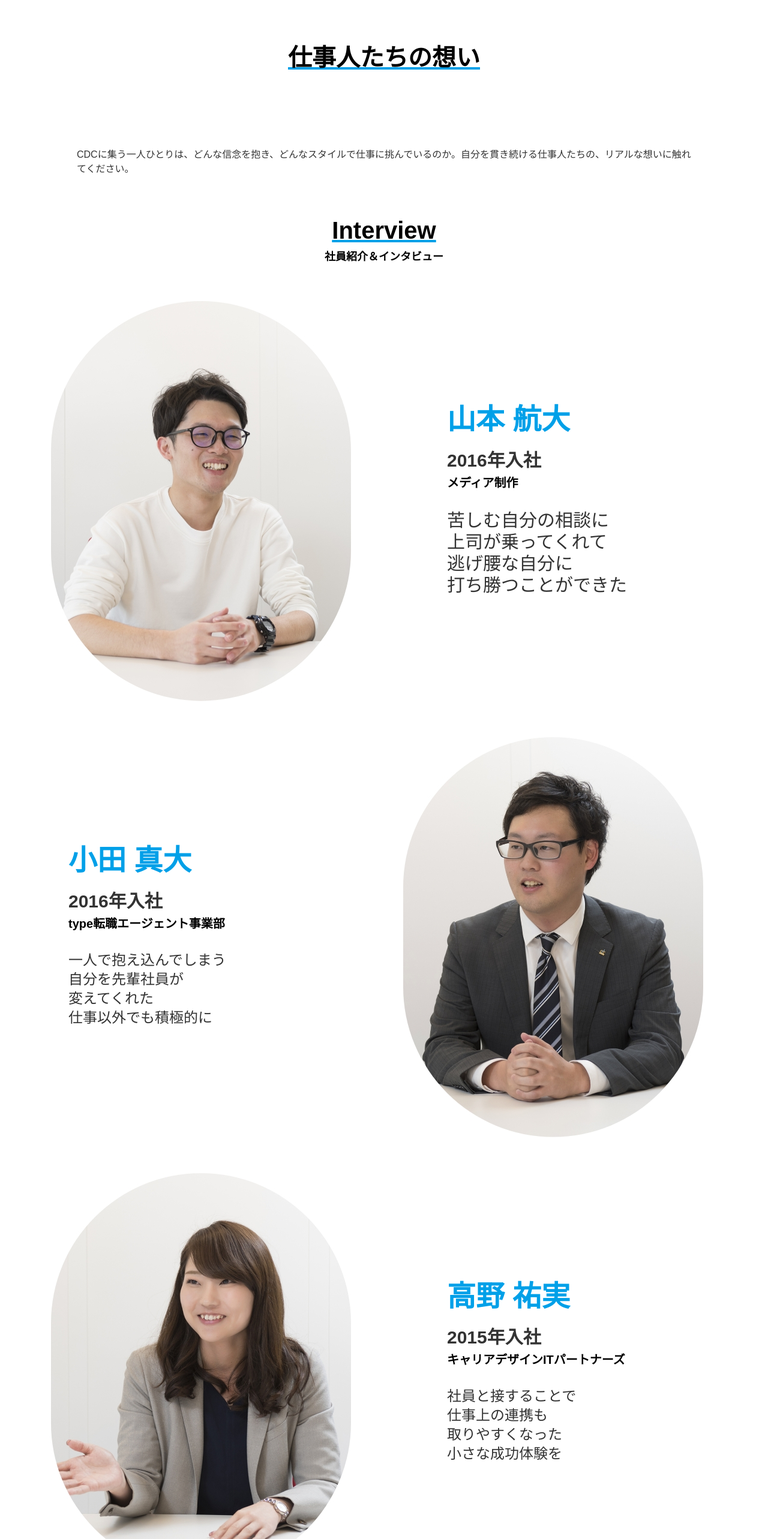
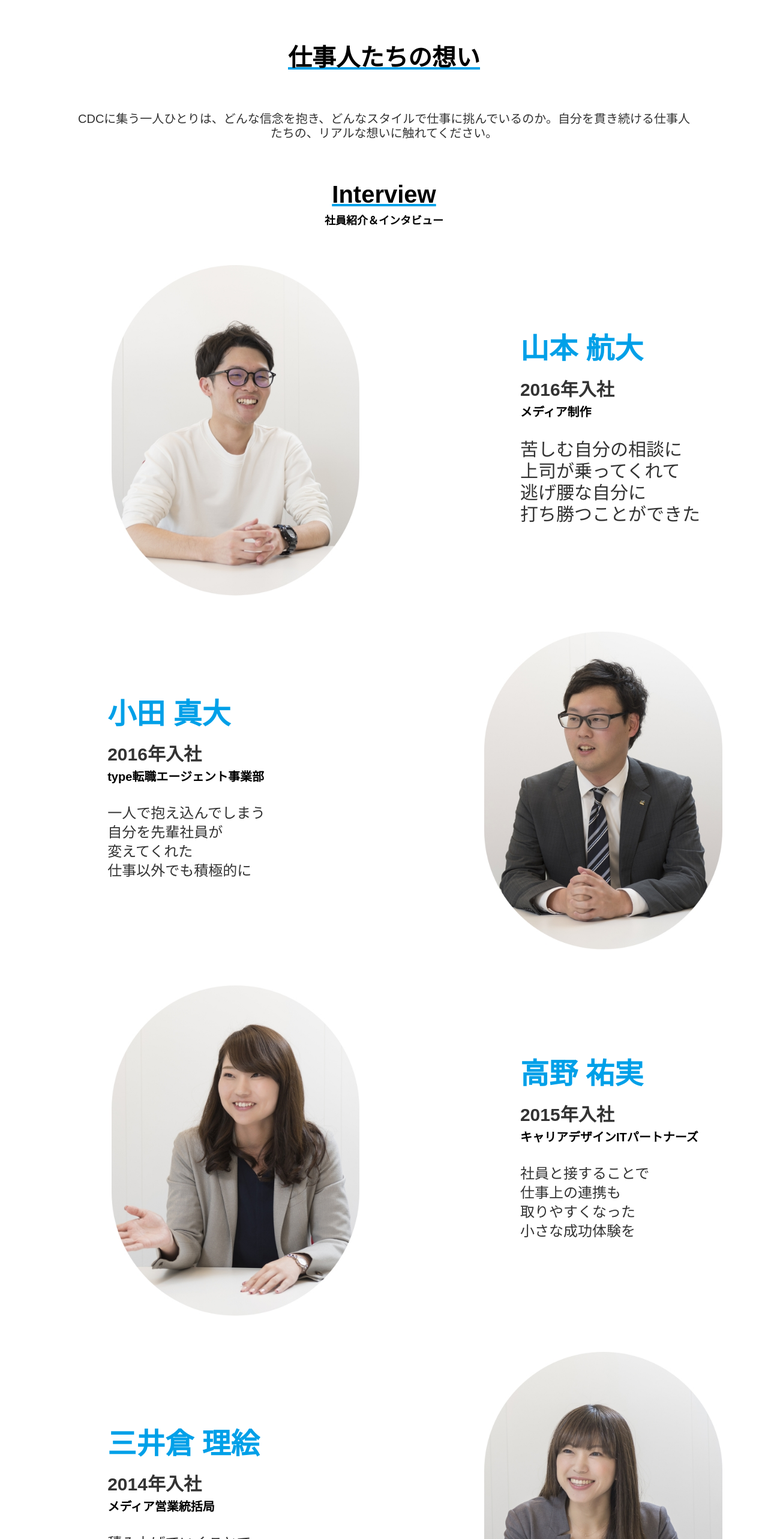
Before and after one commit to yuuki0719/cdc-recruit, a Next.js app: page /employee in a window 1280 px wide. Shown: the part 5255-7821 px from the top of the page at 60% size. Built offline with nearby package versions, Linux system fonts and the light colour scheme.

Commit message:
pc版調整

```diff
--- a/pages/employee.js
+++ b/pages/employee.js
@@ -17,10 +17,10 @@ export default function Employee(props) {
         <Slider />
       </div>
       <div>
-        <h1 className=" text-center text-[30px] md:text-[32px] font-bold my-[60px]  lg:my-[120px] lg:text-[40px]">
+        <h1 className=" text-center text-[30px] md:text-[32px] font-bold my-[60px]  lg:mt-[120px] lg:text-[40px]">
           {enp[0].h1}
         </h1>
-        <p className=" text-base mx-[10%]">{enp[0].p}</p>
+        <p className=" text-base mx-[10%] text-center md:text-[20px]">{enp[0].p}</p>
       </div>
       <div>
         <h1 className=" text-center text-[30px] md:text-[32px] font-bold mt-[60px] mb-0   lg:text-[40px]">
@@ -34,7 +34,7 @@ export default function Employee(props) {
       <ul>
         <li className="my-[60px] lg:ml-[5%]">
           <Link href="/interview/1" className="flex  items-center ">
-            <div className="ml-[21px] mr-[25px] max-w-[50%] w-1/2">
+            <div className="ml-[21px] mr-[25px] max-w-[50%] w-1/2 lg:ml-[10%]">
               <Image
                 src={enp[1].images[0]}
                 alt={enp[1].names[0]}
@@ -42,7 +42,7 @@ export default function Employee(props) {
                 height="667"
               />
             </div>
-            <div className="items-center  lg:ml-[100px] w-1/2">
+            <div className="items-center  lg:ml-[20%] w-1/2">
               <h2 className="text-[#00A0E8] mb-[1.6rem] text-3xl mt-0 md:text-4xl lg:text-5xl">
                 {enp[1].names[0]}
               </h2>
@@ -70,7 +70,7 @@ export default function Employee(props) {
             className="flex items-center justify-between"
             href="/interview/2"
           >
-            <div className="ml-[21px] md:ml-[50px] mr-[25px] items-center w-1/2">
+            <div className="ml-[21px] md:ml-[50px] mr-[25px] items-center w-1/2 lg:mr-[20%] lg:ml-[10%]">
               <h2 className="text-[#00A0E8] mb-[1.6rem] text-3xl mt-0 md:text-4xl lg:text-5xl ">
                 {enp[1].names[1]}
               </h2>
@@ -101,7 +101,7 @@ export default function Employee(props) {
 
         <li className="mb-[60px] lg:ml-[5%]">
           <Link className="flex items-center" href="/interview/3">
-            <div className="ml-[21px]  mr-[25px] max-w-[50%] w-1/2">
+            <div className="ml-[21px]  mr-[25px] max-w-[50%] w-1/2 lg:ml-[10%]">
               <Image
                 src={enp[1].images[2]}
                 alt={enp[1].names[2]}
@@ -109,7 +109,7 @@ export default function Employee(props) {
                 height="667"
               />
             </div>
-            <div className="items-center lg:ml-[100px] w-1/2">
+            <div className="items-center lg:ml-[20%] w-1/2">
               <h2 className="text-[#00A0E8] mb-[1.6rem] text-3xl mt-0 md:text-4xl lg:text-5xl">
                 {enp[1].names[2]}
               </h2>
@@ -135,7 +135,7 @@ export default function Employee(props) {
             className="flex items-center justify-between"
             href="/interview/4"
           >
-            <div className="ml-[21px] mr-[25px] items-center w-1/2">
+            <div className="ml-[21px] mr-[25px] items-center w-1/2 lg:mr-[20%] lg:ml-[10%]">
               <h2 className="text-[#00A0E8] mb-[1.6rem] text-3xl mt-0 md:text-4xl lg:text-5xl ">
                 {enp[1].names[3]}
               </h2>
@@ -166,7 +166,7 @@ export default function Employee(props) {
 
         <li className="mb-[60px] lg:ml-[5%]">
           <Link className="flex items-center" href="/interview/5">
-            <div className="ml-[21px] mr-[25px] max-w-[50%] w-1/2">
+            <div className="ml-[21px] mr-[25px] max-w-[50%] w-1/2 lg:ml-[10%]">
               <Image
                 src={enp[1].images[4]}
                 alt={enp[1].names[4]}
@@ -174,7 +174,7 @@ export default function Employee(props) {
                 height="667"
               />
             </div>
-            <div className="items-center lg:ml-[100px] w-1/2">
+            <div className="items-center lg:ml-[20%] w-1/2">
               <h2 className="text-[#00A0E8] mb-[1.6rem] text-3xl mt-0 md:text-4xl lg:text-5xl">
                 {enp[1].names[4]}
               </h2>
@@ -202,7 +202,7 @@ export default function Employee(props) {
             className="flex items-center justify-between"
             href="/interview/6"
           >
-            <div className="ml-[21px] mr-[25px] items-center w-1/2">
+            <div className="ml-[21px] mr-[25px] items-center w-1/2 lg:mr-[20%] lg:ml-[10%]">
               <h2 className="text-[#00A0E8] mb-[1.6rem] text-3xl mt-0 md:text-4xl lg:text-5xl ">
                 {enp[1].names[5]}
               </h2>
--- a/pages/interview/1.js
+++ b/pages/interview/1.js
@@ -31,7 +31,9 @@ export default function Interview(props) {
         height={3712}
         alt={interview[2].alt}
       />
-      <div className="mx-[25px] mb-[39px]">
+      <div className="lg:flex lg:my-[120px]">
+        <div className="lg:w-1/2">
+          <div className="mx-[25px] mb-[39px]">
         <h2 className="mb-[30px] text-[20px] md:text-[30px]">
           {interview[2].h2[0]}
         </h2>
@@ -42,7 +44,9 @@ export default function Interview(props) {
         <p>{interview[2].p_2[1]}</p>
         <p>{interview[2].p_2[2]}</p>
       </div>
-      <div className="mx-[25px] mb-[39px] ">
+        </div>
+        <div className="lg:w-1/2">
+         <div className="mx-[25px] mb-[39px] ">
         <h2 className="mb-[30px] text-[20px] md:text-[30px]">
           {interview[2].h2[1]}
         </h2>
@@ -53,13 +57,19 @@ export default function Interview(props) {
         <p>{interview[2].p_3[1]}</p>
         <p>{interview[2].p_3[2]}</p>
       </div>
+        </div>
+
+      </div>
+
       <Image
         src={interview[2].images[1]}
         width={5568}
         height={3712}
         alt={interview[2].alt}
       />
-      <div className="mx-[25px]  mb-[39px]">
+      <div className="lg:flex lg:my-[120px]">
+      <div className="lg:w-1/2">
+        <div className="mx-[25px]  mb-[39px]">
         <h2 className="mb-[30px] text-[20px] md:text-[30px]">
           {interview[2].h2[2]}
         </h2>
@@ -70,6 +80,8 @@ export default function Interview(props) {
         <p>{interview[2].p_4[1]}</p>
         <p>{interview[2].p_4[2]}</p>
       </div>
+      </div>
+      <div className="lg:w-1/2">
       <div className="mx-[25px]  mb-[39px]">
         <h2 className="mb-[30px] text-[20px] md:text-[30px]">
           {interview[2].h2[3]}
@@ -81,7 +93,10 @@ export default function Interview(props) {
         <p>{interview[2].p_5[1]}</p>
         <p>{interview[2].p_5[2]}</p>
       </div>
-      <h1 className="text-center text-[30px] my-[60px] font-bold">
+      </div>
+      </div>
+
+      <h1 className="text-center text-[30px] my-[60px] font-bold lg:text-[40px]">
         {interview[2].footer_h1}
       </h1>
       <Splide
--- a/styles/globals.css
+++ b/styles/globals.css
@@ -6,7 +6,7 @@ body {
     font-family: 'Noto Sans JP', sans-serif;
     }
 p{
-    @apply text-base md:text-base leading-5 text-[#333333] font-medium;
+    @apply text-base md:text-base leading-5 text-[#333333] font-medium lg:text-xl;
 }
 h2{
     @apply text-xl font-bold text-[#00A0E8] mb-[30px] mt-[60px]
```
